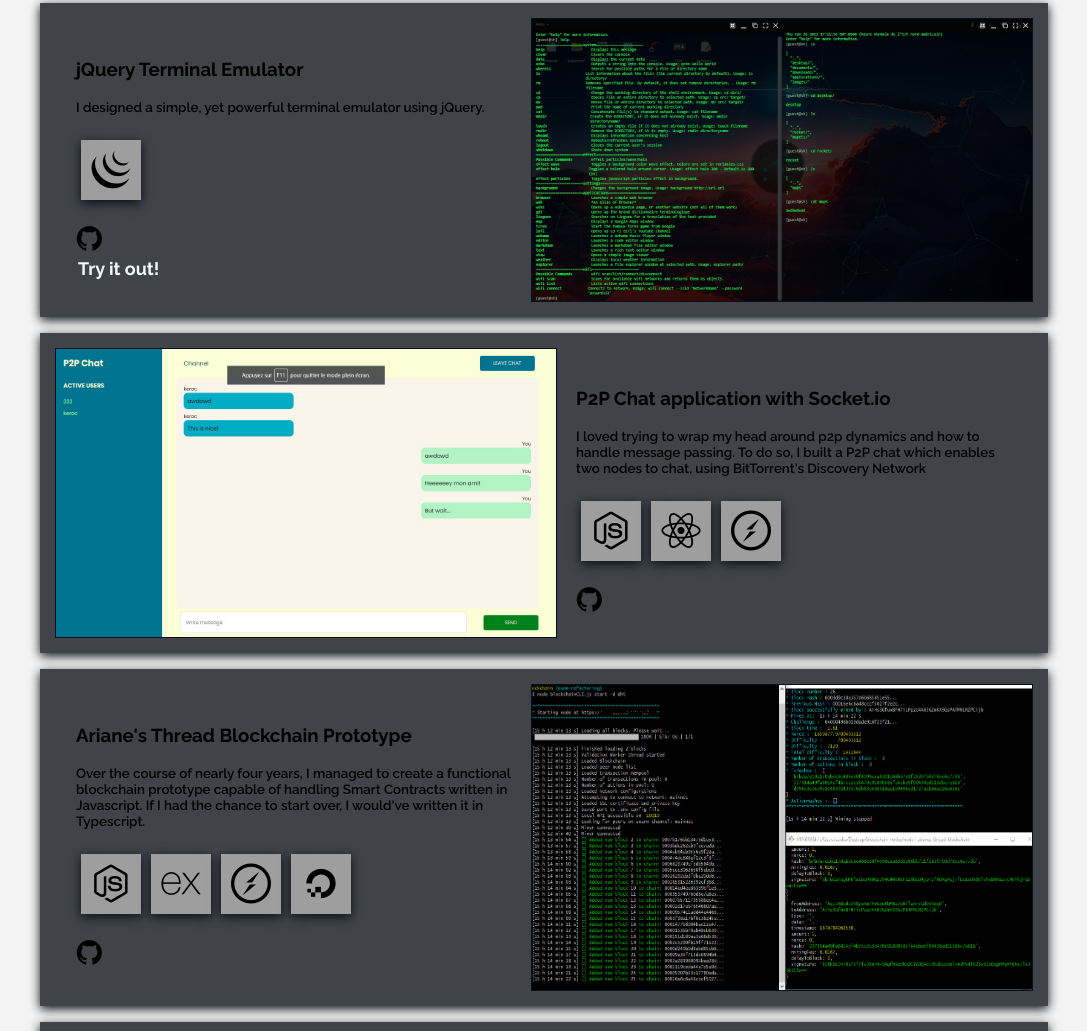
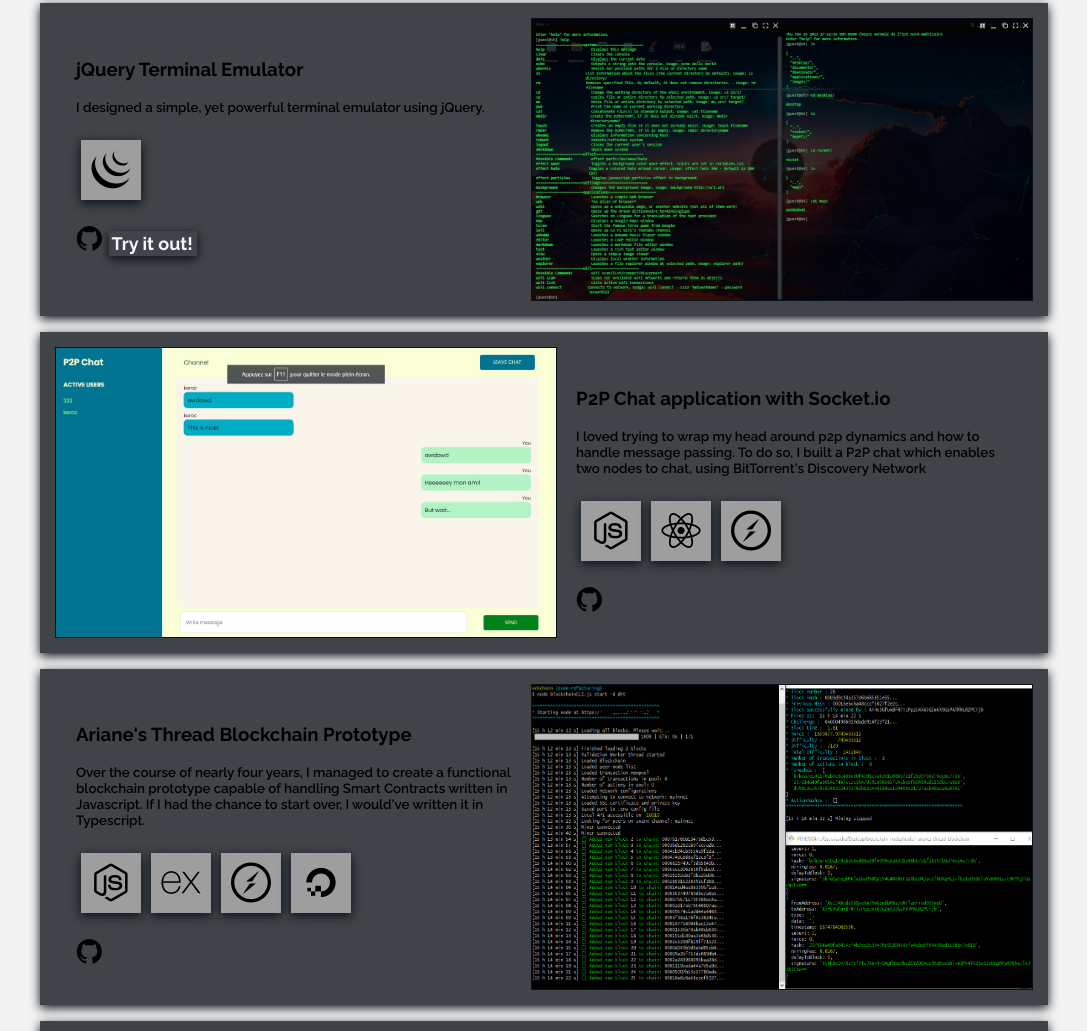
Before and after one commit to gultar/static-portfolio, a website with bundled scripts: page index.html in a window 1280 px wide. Shown: the part 1805-2836 px from the top of the page, without its empty margins (96-1183 px from the left). Built offline with nearby package versions, Linux system fonts and the light colour scheme.

Commit message:
added terminal widget

```diff
--- a/css/main.css
+++ b/css/main.css
@@ -134,11 +134,15 @@ h1{
     display: inline-block;
     font-size: large;
     color: aliceblue;
+    background-color: var(--secondary-bg-color);
+    box-shadow: 0 3px 10px var(--primary-shadow);
+    width:20%;
 }
 
 .terminal-launch-link:hover{
     color:chartreuse;
     cursor:pointer;
+    box-shadow: 0 5px 15px var(--primary-shadow);
 }
 
 .bio{
--- a/index.html
+++ b/index.html
@@ -202,8 +202,9 @@
                                 <a href="https://github.com/gultar/tundraos" class="project-card__link project-card__github-link">
                                     <i class="devicon-github-original"></i>
                                 </a>
+                                <a onclick="makeTerminalWindow()" class="terminal-launch-link"><b><span>Try it out!</span></b></a>
                             </div>
-                            <a onclick="makeTerminalWindow()" class="terminal-launch-link"><b><span>Try it out!</span></b></a>
+
                         </div>
                     </div>
                     <div class="project-card card left-project-card">
```
